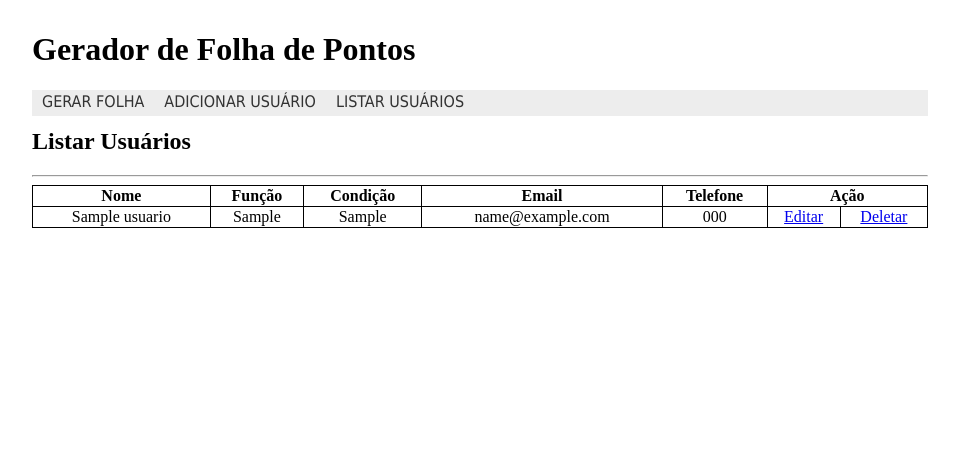
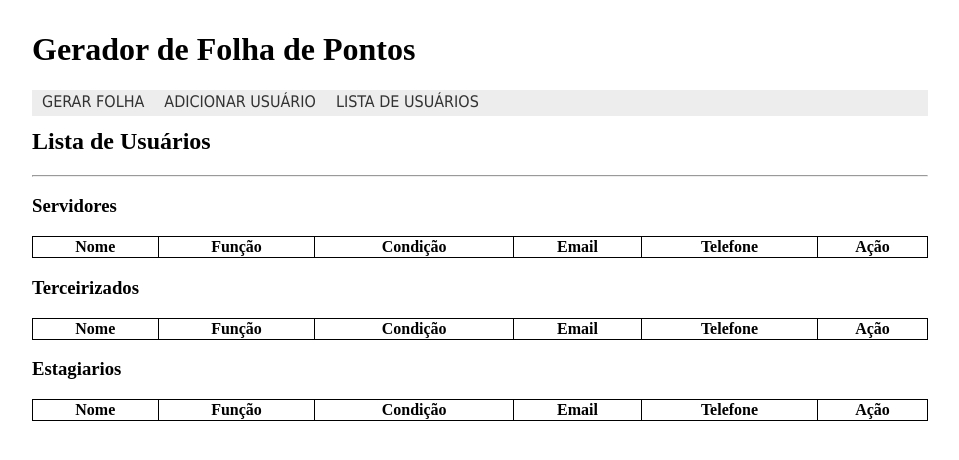
Before and after one commit to MarcosAndre5/GFP, a PHP site: page /listar_usuarios.php in a window 1280 px wide. Shown: the top 460 px of the page, without its empty margins (160-1119 px from the left). Run offline with PHP 8.4, Linux system fonts and the light colour scheme; tables that the repository leaves empty hold one stand-in row (values such as "Sample post").

Commit message:
Mascara de telefone e tabelas separadas.

```diff
--- a/editar_usuario.php
+++ b/editar_usuario.php
@@ -22,7 +22,7 @@
 ?>
 
 <br>
-<form method="POST">
+<form method="POST" autocomplete="off">
     <hr>
     <label>Nome:</label>
     <input type="text" name="nome" value="<?php echo $nome; ?>" required>
@@ -47,7 +47,7 @@
     <input type="text" name="email" value="<?php echo $email; ?>">
     <br><br>
     <label>Telefone:</label>
-    <input type="text" name="telefone" value="<?php echo $telefone; ?>">
+    <input type="text" name="telefone" id="telefone" maxlength="15" value="<?php echo $telefone; ?>">
     <br><br>
     <input type="submit" name="atualizarDados" value="Atualizar Usuário">
 </form>
--- a/funcoes.js
+++ b/funcoes.js
@@ -1,20 +1,3 @@
-function phoneMask(v) {
-
-    let r = v.replace(/\D/g, "");
-    r = r.replace(/^0/, "");
-
-    if (r.length > 11) {
-      r = r.replace(/^(\d\d)(\d{5})(\d{4}).*/, "($1) $2-$3");
-    } else if (r.length > 7) {
-      r = r.replace(/^(\d\d)(\d{5})(\d{0,4}).*/, "($1) $2-$3");
-    } else if (r.length > 2) {
-      r = r.replace(/^(\d\d)(\d{0,5})/, "($1) $2");
-    } else if (v.trim() !== "") {
-      r = r.replace(/^(\d*)/, "($1");
-    }
-    return r;
-  }
-
 function importeAquivoCSV(){
     var checkboxArquivo = document.getElementById("arquivo").checked
 
@@ -59,3 +42,27 @@ function limparCheckboxFeriados(){
 
     mostrarCheckboxFeriados()
 }
+
+/* Máscaras ER */
+function mascara(o,f){
+    v_obj=o
+    v_fun=f
+    setTimeout("execmascara()",1)
+}
+function execmascara(){
+    v_obj.value=v_fun(v_obj.value)
+}
+function mtel(v){
+    v=v.replace(/\D/g,""); //Remove tudo o que não é dígito
+    v=v.replace(/^(\d{2})(\d)/g,"($1) $2"); //Coloca parênteses em volta dos dois primeiros dígitos
+    v=v.replace(/(\d)(\d{4})$/,"$1-$2"); //Coloca hífen entre o quarto e o quinto dígitos
+    return v;
+}
+function id( el ){
+    return document.getElementById( el );
+}
+window.onload = function(){
+    id('telefone').onkeyup = function(){
+        mascara( this, mtel );
+    }
+}
--- a/listar_usuarios.php
+++ b/listar_usuarios.php
@@ -13,12 +13,13 @@
                 <ul>
                     <li><a href="index.html">GERAR FOLHA</a></li>
                     <li><a href="add_usuario.php">ADICIONAR USUÁRIO</a></li>
-                    <li><a href="listar_usuarios.php">LISTAR USUÁRIOS</a></li>
+                    <li><a href="listar_usuarios.php">LISTA DE USUÁRIOS</a></li>
                 </ul>
             </div>
             <br>
-            <h2>Listar Usuários</h2>
+            <h2>Lista de Usuários</h2>
             <hr>
+            <h3>Servidores</h3>
             <table>
                 <tr class='legenda'>
                     <td>Nome</td>
@@ -31,7 +32,85 @@
                 <?php
                     include("conexaoBD.php");
 
-                    $consulta = $pdo->query('SELECT * FROM usuarios');
+                    $consulta = $pdo->query("SELECT * FROM usuarios WHERE funcao='Servidor'");
+
+                    while($fila = $consulta->fetch(PDO::FETCH_ASSOC)){
+                        $id = $fila['id'];
+                        $nome = $fila['nome'];
+                        $funcao = $fila['funcao'];
+                        $condicao = $fila['condicao'];
+                        $email = $fila['email'];
+                        $telefone = $fila['telefone'];
+
+                        echo "<tr>
+                                <td>$nome</td>
+                                <td>$funcao</td>
+                                <td>$condicao</td>
+                                <td>$email</td>
+                                <td>$telefone</td>
+                                <td>
+                                    <a href='listar_usuarios.php?editarUsuario=$id'>Editar</a>
+                                </td>
+                                <td>
+                                    <a href='listar_usuarios.php?deletarUsuario=$id'>Deletar</a>
+                                </td>
+                            </tr>";
+                    }
+                ?>
+            </table>
+            <h3>Terceirizados</h3>
+            <table>
+                <tr class='legenda'>
+                    <td>Nome</td>
+                    <td>Função</td>
+                    <td>Condição</td>
+                    <td>Email</td>
+                    <td>Telefone</td>
+                    <td colspan='2'>Ação</td>
+                </tr>
+                <?php
+                    include("conexaoBD.php");
+
+                    $consulta = $pdo->query("SELECT * FROM usuarios WHERE funcao = 'Terceirizado'");
+
+                    while($fila = $consulta->fetch(PDO::FETCH_ASSOC)){
+                        $id = $fila['id'];
+                        $nome = $fila['nome'];
+                        $funcao = $fila['funcao'];
+                        $condicao = $fila['condicao'];
+                        $email = $fila['email'];
+                        $telefone = $fila['telefone'];
+
+                        echo "<tr>
+                                <td>$nome</td>
+                                <td>$funcao</td>
+                                <td>$condicao</td>
+                                <td>$email</td>
+                                <td>$telefone</td>
+                                <td>
+                                    <a href='listar_usuarios.php?editarUsuario=$id'>Editar</a>
+                                </td>
+                                <td>
+                                    <a href='listar_usuarios.php?deletarUsuario=$id'>Deletar</a>
+                                </td>
+                            </tr>";
+                    }
+                ?>
+            </table>
+            <h3>Estagiarios</h3>
+            <table>
+                <tr class='legenda'>
+                    <td>Nome</td>
+                    <td>Função</td>
+                    <td>Condição</td>
+                    <td>Email</td>
+                    <td>Telefone</td>
+                    <td colspan='2'>Ação</td>
+                </tr>
+                <?php
+                    include("conexaoBD.php");
+
+                    $consulta = $pdo->query("SELECT * FROM usuarios WHERE funcao = 'Estagiario'");
 
                     while($fila = $consulta->fetch(PDO::FETCH_ASSOC)){
                         $id = $fila['id'];
```
Also changed, not shown: add_usuario.php (+4 -4 lines), index.html (+10 -2 lines).
